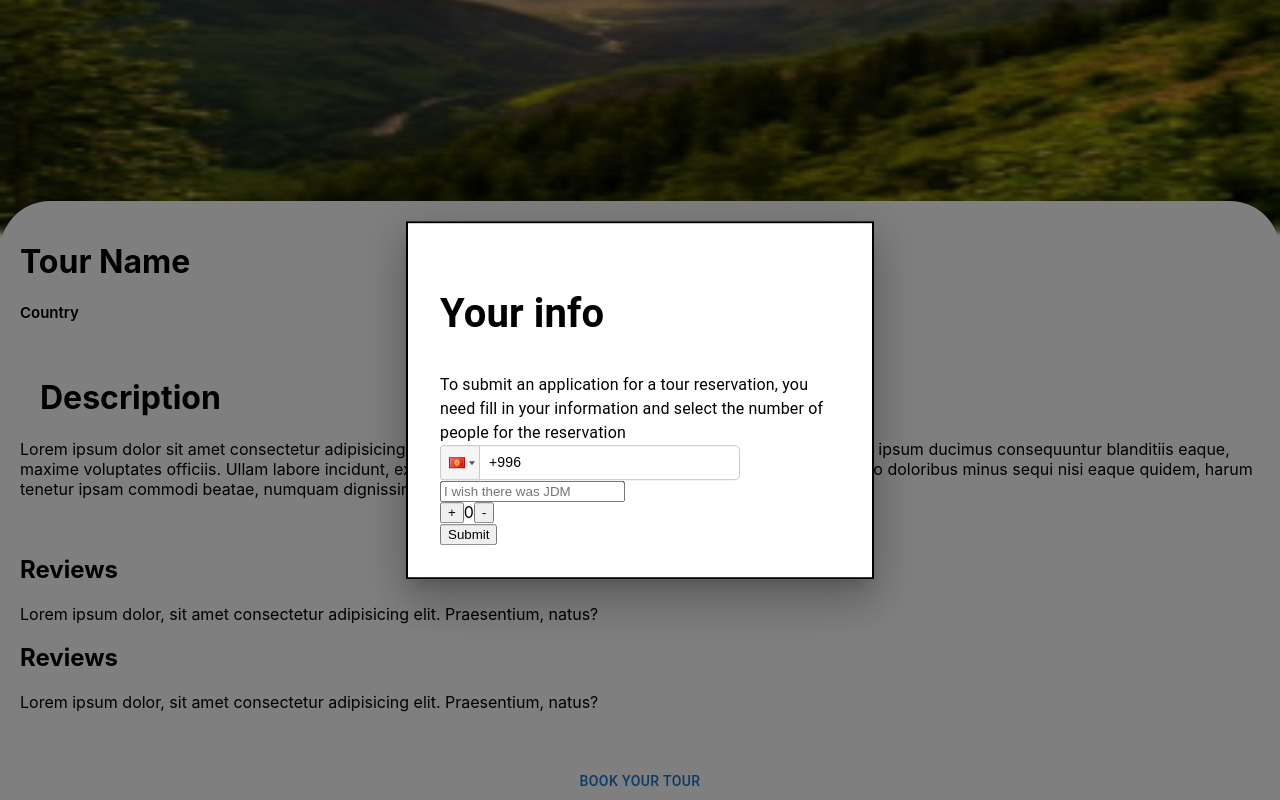
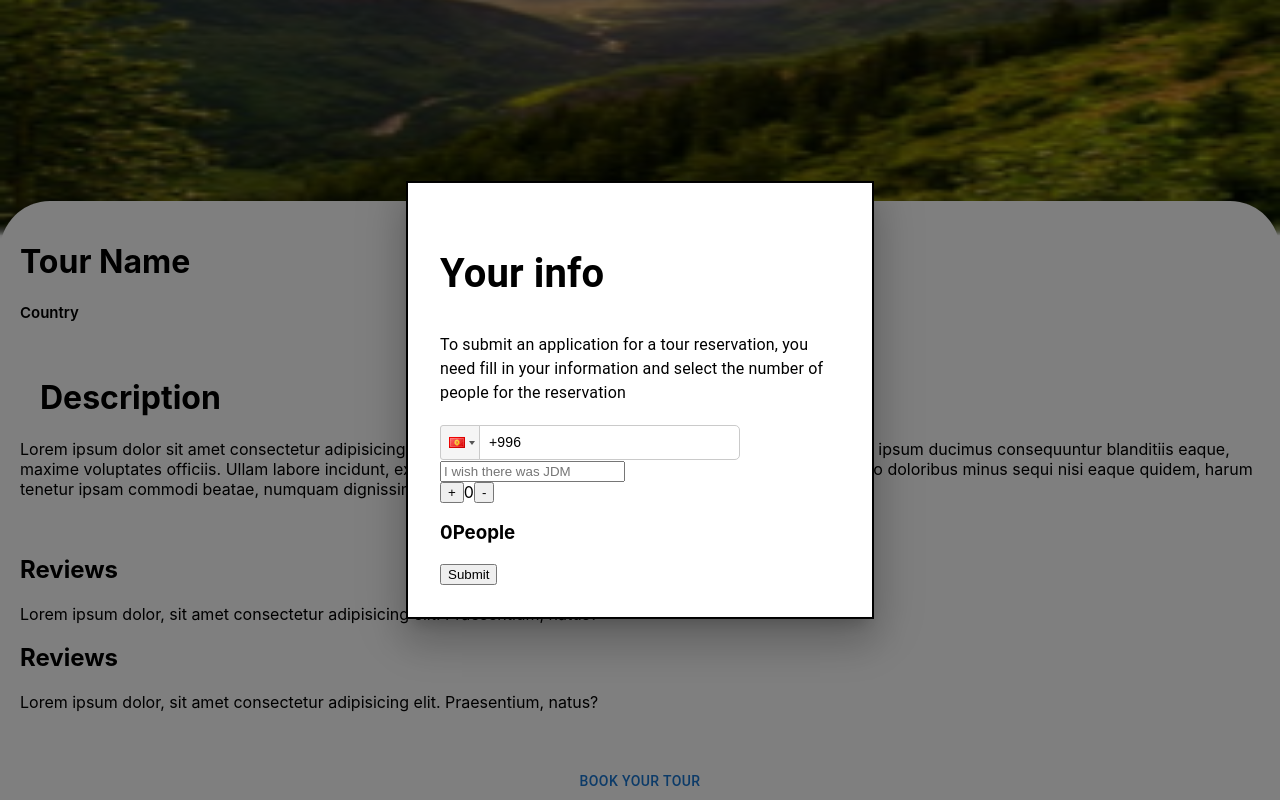
Before and after one commit to Gulzatko/neotour, a React (Create React App) app: page /id in a window 1280 px wide. Both pictures are taken after a click on the button "BOOK YOUR TOUR". Shown: the part 298-1098 px from the top of the page. Built offline with nearby package versions, Linux system fonts and the light colour scheme.

Commit message:
completed the modal

```diff
--- a/src/Components/Modal.jsx
+++ b/src/Components/Modal.jsx
@@ -29,7 +29,7 @@ export default function PopModal() {
 
   return (
     <div className={styles.modal}>
-       <Button className={styles.booking_btn} onClick={handleOpen} >Book your tour</Button>
+       <Button className={styles.booking__btn} onClick={handleOpen} >Book your tour</Button>
         <Modal
          open={open}
           onClose={handleClose}
@@ -46,6 +46,7 @@ export default function PopModal() {
              of people for the reservation
           </Typography>
           <PhoneInput
+            className={styles.modal__input}
             country={'kg'}
             value={phone}
             onChange={phone => this.setState({ phone })}
--- a/src/Components/Modal.module.scss
+++ b/src/Components/Modal.module.scss
@@ -1,4 +1,4 @@
-.booking_btn{
+.booking__btn{
    border: none;
    border-radius: 30px;
    background-color:#6A62B7;
@@ -7,11 +7,10 @@
    margin-bottom:100px;
    padding: 10px 40px;
 }
-.booking_btn:hover{
-  background-color:#1002af;
-  cursor: pointer;
-}
 .modal{
     border: none;
     border-radius:30px;
 }
+.modal__input{
+    margin-top: 20px;
+}
--- a/src/Components/NumberOfPeople.jsx
+++ b/src/Components/NumberOfPeople.jsx
@@ -3,14 +3,27 @@ import styles from "./NumberOfPeople.module.scss";
 
 const NumberOfPeople = ()=> {
     const [people, setPeople] = useState(0);
+
+    const handleClick1=()=>{
+      setPeople(people+1);
+    }
+    const handleClick2=()=>{
+      setPeople(people-1);
+    }
   return (
-    <div className={styles.numberOfpeople} >
-      <button>+</button>
+    <>
+     <div className={styles.numberOfpeople} >
+      <button onClick={handleClick1}>+</button>
          <div>
-        {people}
+           {people}
          </div>
-    <button>-</button>
-    </div>
+       <button onClick={handleClick2}>-</button>
+     </div>
+     <div>
+      <h3>{people}People</h3>
+     </div>
+    </>
+
   )
 }
 
--- a/src/pages/Detail.module.scss
+++ b/src/pages/Detail.module.scss
@@ -44,5 +44,6 @@
     margin-bottom: 35px;
 }
 .detail__booking{
-
+  border: none;
+  border-radius: 30px;
 }
```
